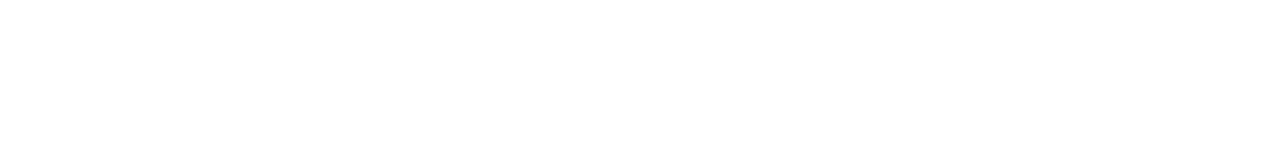
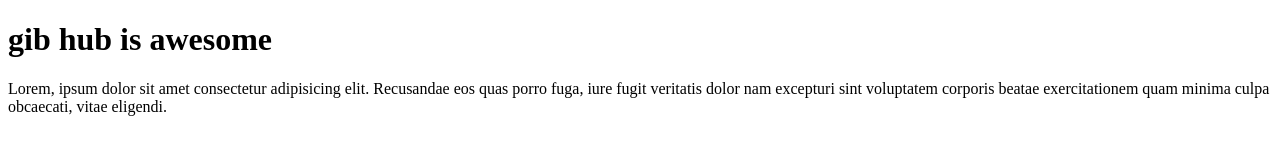
Before and after one commit to aminul-islam-94/my-first-repo, a plain HTML site: page index.html in a window 1280 px wide. Drawn offline with Linux system fonts and the light colour scheme.

Commit message:
h p aded

```diff
--- a/index.html
+++ b/index.html
@@ -7,6 +7,7 @@
     <title>my first github explore</title>
 </head>
 <body>
-
+    <h1>gib hub is awesome</h1>
+    <p>Lorem, ipsum dolor sit amet consectetur adipisicing elit. Recusandae eos quas porro fuga, iure fugit veritatis dolor nam excepturi sint voluptatem corporis beatae exercitationem quam minima culpa obcaecati, vitae eligendi.</p>
 </body>
 </html>
```
